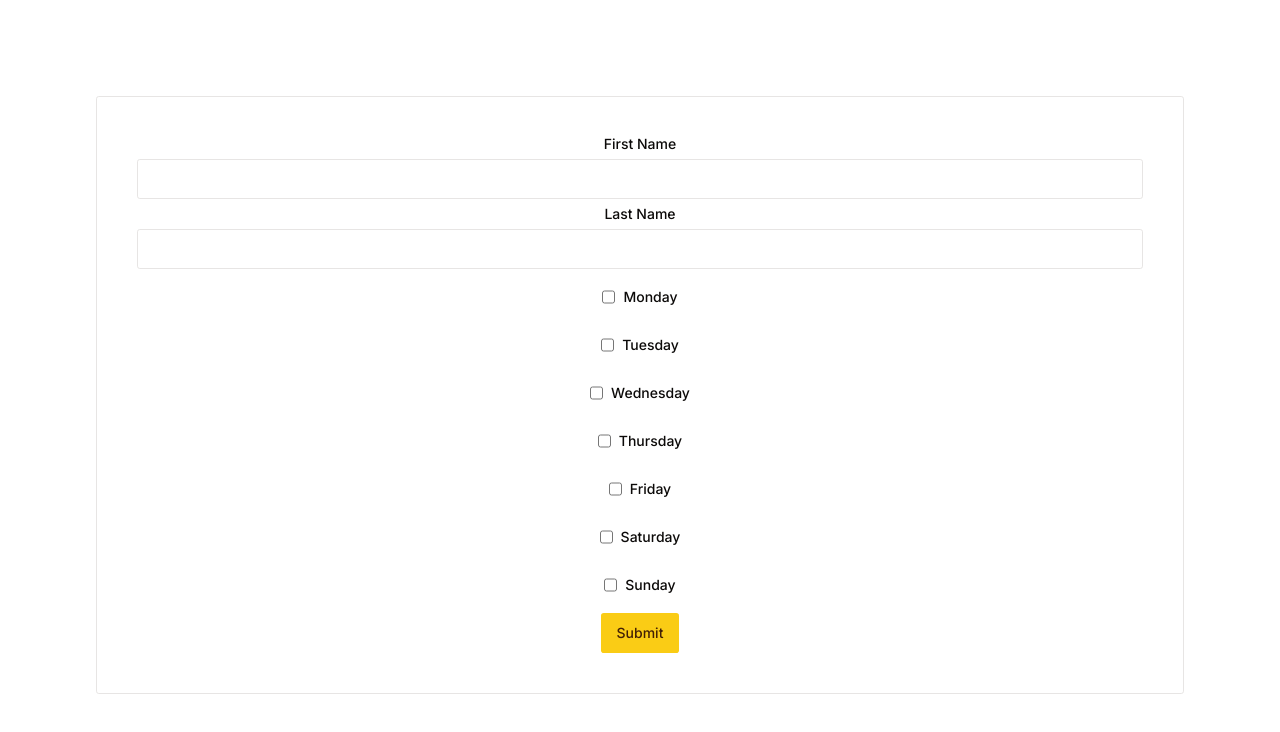
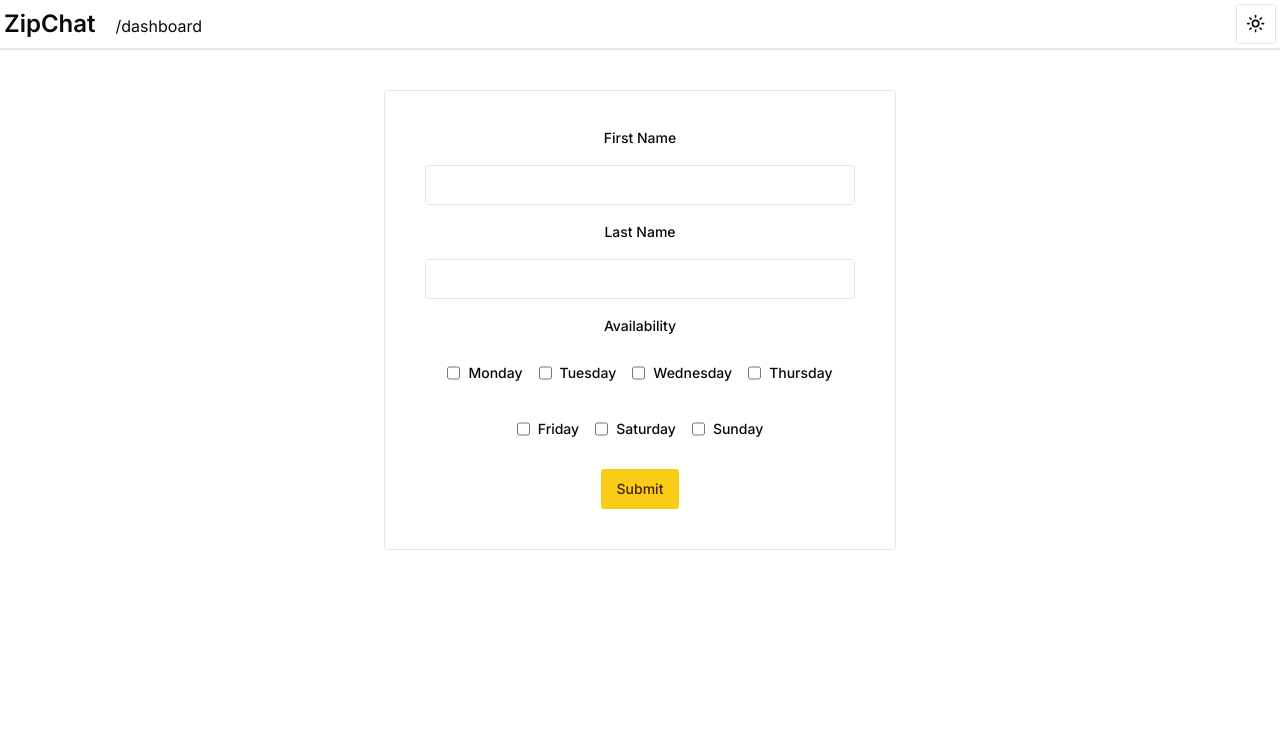
Before and after one commit to sambencivengo/zipchat, a Next.js app: page / in a window 1280 px wide. Shown: the top 732 px of the page. Built offline with nearby package versions, Linux system fonts and the light colour scheme.

Commit message:
some frontend styling adjustments

```diff
--- a/app/components/flaskForm.tsx
+++ b/app/components/flaskForm.tsx
@@ -21,13 +21,15 @@ export function FlaskForm() {
     }
   }
   return (
-    <div className="flex w-full flex-col justify-center p-10 border rounded-md">
+    <div className="container mx-auto flex max-w-lg  flex-col justify-center p-10 border rounded-md">
       <form action={submit}>
-        <div className="w-full flex gap-2 flex-col items-center justify-center">
+        <div className="w-full flex gap-5 flex-col items-center justify-center">
           <Label>First Name</Label>
           <Input className="text-black" name="firstName" />
           <Label>Last Name</Label>
           <Input className="text-black" name="lastName" />
+          <Label>Availability</Label>
+          <div className="w-full  flex justify-center flex-wrap gap-4">
             <AvailabilityCheckBox nameValue="monday" />
             <AvailabilityCheckBox nameValue="tuesday" />
             <AvailabilityCheckBox nameValue="wednesday" />
@@ -35,6 +37,7 @@ export function FlaskForm() {
             <AvailabilityCheckBox nameValue="friday" />
             <AvailabilityCheckBox nameValue="saturday" />
             <AvailabilityCheckBox nameValue="sunday" />
+          </div>
           {error && <p className="text-error">{error}</p>}
           <Button type="submit">Submit</Button>
           {data && (
--- /dev/null
+++ b/app/components/layouts/navBar.tsx
@@ -0,0 +1,18 @@
+import Link from "next/link";
+import {ModeToggle} from "~/components/ui/modeToggle";
+
+export function NavBar() {
+  return (
+    <div className="flex flex-row justify-between sticky items-center top-0 w-full border-b-2 p-1 h-[50px] bg-background">
+      <div className="flex flex-row items-baseline gap-5">
+        <Link href={"/"} className="text-2xl font-semibold hover:text-blue-700">
+          ZipChat
+        </Link>
+        <Link href={"/dashboard"} className="hover:text-blue-700">
+          /dashboard
+        </Link>
+      </div>
+      <ModeToggle />
+    </div>
+  );
+}
--- /dev/null
+++ b/app/components/layouts/pageLayout.tsx
@@ -0,0 +1,11 @@
+import {ClassValue} from "clsx";
+import React from "react";
+import {cn} from "~/lib/utils";
+
+interface PageLayoutProps {
+  className?: ClassValue;
+  children: React.ReactNode;
+}
+export function PageLayout({children, className}: PageLayoutProps) {
+  return <main className={cn("h-[calc(100vh-50px)] container mx-auto pt-10", className)}>{children}</main>;
+}
--- /dev/null
+++ b/app/dashboard/page.tsx
@@ -0,0 +1,9 @@
+import {PageLayout} from "~/app/components/layouts/pageLayout";
+
+export default function Page() {
+  return (
+    <PageLayout>
+      <h1>Dashboard</h1>
+    </PageLayout>
+  );
+}
--- a/app/layout.tsx
+++ b/app/layout.tsx
@@ -2,12 +2,16 @@ import type {Metadata} from "next";
 import {Inter} from "next/font/google";
 import "./globals.css";
 import {ThemeProvider} from "~/app/components/themeProvider";
+import {cn} from "~/lib/utils";
+import {ModeToggle} from "~/components/ui/modeToggle";
+import Link from "next/link";
+import {NavBar} from "~/app/components/layouts/navBar";
 
 const inter = Inter({subsets: ["latin"]});
 
 export const metadata: Metadata = {
-  title: "Create Next App",
-  description: "Generated by create next app",
+  title: "ZipChat",
+  description: "",
 };
 
 export default function RootLayout({
@@ -17,9 +21,10 @@ export default function RootLayout({
 }>) {
   return (
     <html lang="en" suppressHydrationWarning>
-      <body className={inter.className}>
+      <body className={cn(inter.className, "w-full")}>
         <ThemeProvider attribute="class" defaultTheme="light" enableSystem disableTransitionOnChange>
-          {children}
+          <NavBar />
+          <div className="px-1 sm:px-10">{children}</div>
         </ThemeProvider>
       </body>
     </html>
--- a/app/page.tsx
+++ b/app/page.tsx
@@ -1,9 +1,11 @@
 import {FlaskForm} from "~/app/components/flaskForm";
+import {PageLayout} from "~/app/components/layouts/pageLayout";
+import {cn} from "~/lib/utils";
 
 export default async function Home() {
   return (
-    <main className="flex min-h-screen flex-col items-center justify-between p-24">
+    <PageLayout>
       <FlaskForm />
-    </main>
+    </PageLayout>
   );
 }
```
Lines whose indentation alone changed are shown as unchanged.
